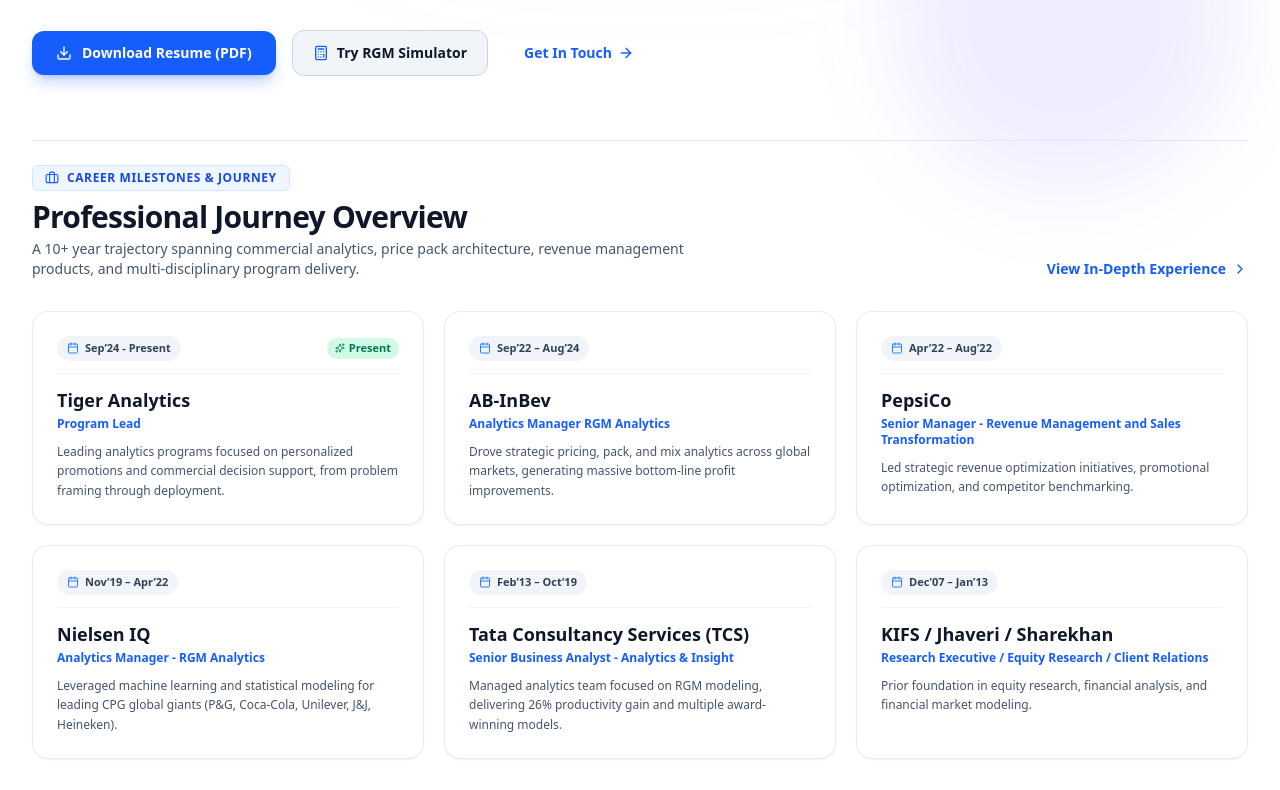
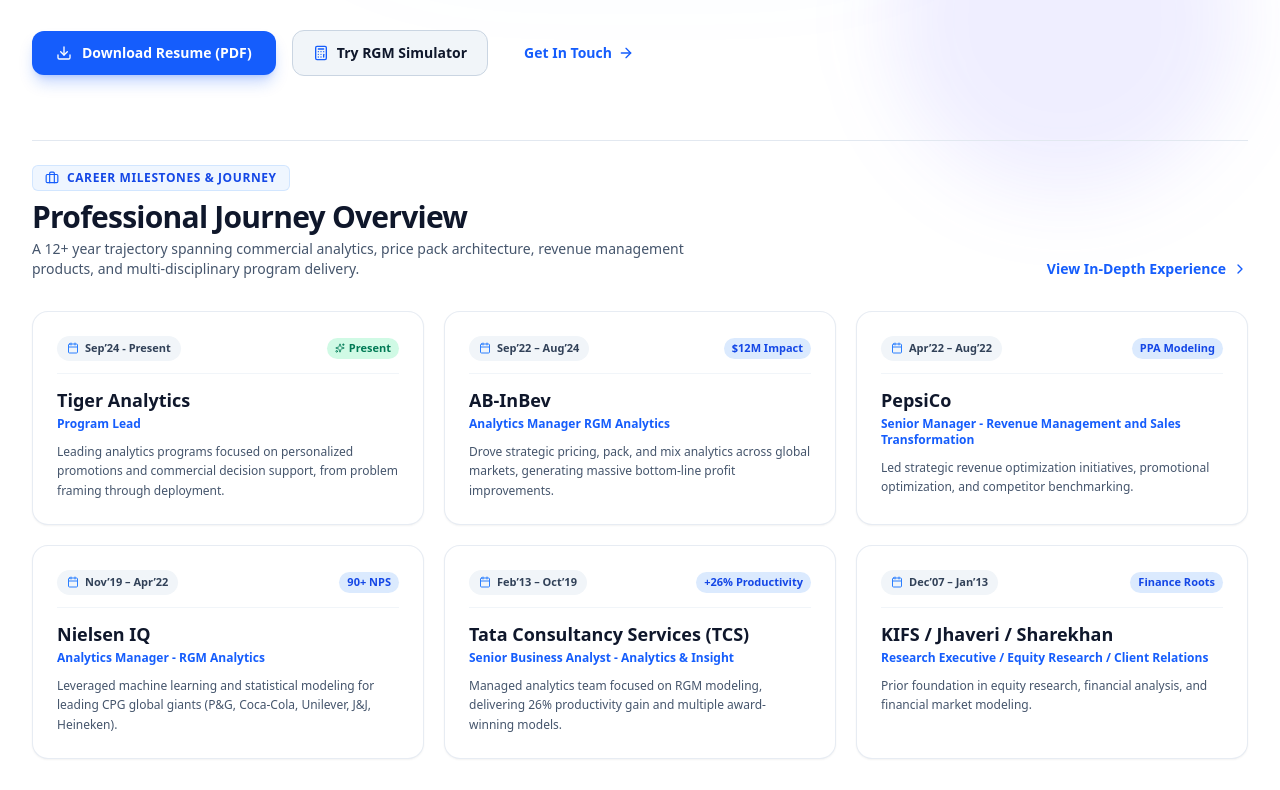
Before and after one commit to ketanyadav84/Personal_Portfolio, a React (Vite) app: page / in a window 1280 px wide. Shown: the part 661-1451 px from the top of the page. Built offline with nearby package versions, Linux system fonts and the light colour scheme.

Commit message:
feat: modularize career journey content
Extracted career journey section into a dedicated content file and implemented dynamic year calculation based on profile metrics for improved maintainability.

```diff
--- a/src/components/ExperienceTimeline.tsx
+++ b/src/components/ExperienceTimeline.tsx
@@ -1,10 +1,11 @@
 import React, { useState } from 'react';
-import { WORK_HISTORY, EDUCATION } from '../data/resumeData';
+import { WORK_HISTORY, EDUCATION, PERSONAL_INFO } from '../data/resumeData';
 import { Building2, Calendar, GraduationCap, Award, ChevronDown, ChevronUp, CheckCircle, Search } from 'lucide-react';
 
 export const ExperienceTimeline: React.FC = () => {
   const [filterTerm, setFilterTerm] = useState('');
   const [expandedId, setExpandedId] = useState<string | null>('ab-inbev'); // Expanded by default
+  const yearsMetric = PERSONAL_INFO.metrics?.find((m) => m.label.toLowerCase().includes('year'))?.value || '12+';
 
   const filteredHistory = WORK_HISTORY.filter(
     (item) =>
@@ -26,7 +27,7 @@
               Professional Experience
             </h2>
             <p className="text-slate-600 dark:text-slate-400 text-sm mt-2 max-w-xl">
-              10+ years driving revenue management, commercial decision engines, pricing elasticities, and program delivery across FMCG and QSR leaders.
+              {yearsMetric} years driving revenue management, commercial decision engines, pricing elasticities, and program delivery across FMCG and QSR leaders.
             </p>
           </div>
 
--- a/src/components/Hero.tsx
+++ b/src/components/Hero.tsx
@@ -1,5 +1,5 @@
 import React from 'react';
-import { PERSONAL_INFO, WORK_HISTORY } from '../data/resumeData';
+import { PERSONAL_INFO, CAREER_JOURNEY } from '../data/resumeData';
 import { ArrowRight, Download, Mail, Linkedin, Award, TrendingUp, Calculator, Briefcase, ChevronRight, Sparkles, Calendar } from 'lucide-react';
 
 interface HeroProps {
@@ -8,6 +8,8 @@
 }
 
 export const Hero: React.FC<HeroProps> = ({ onOpenResumeModal, onNavigateTab }) => {
+  const yearsMetric = PERSONAL_INFO.metrics?.find((m) => m.label.toLowerCase().includes('year'))?.value || '12+';
+
   return (
     <section id="about" className="relative pt-28 pb-20 md:pt-36 md:pb-24 overflow-hidden">
       {/* Subtle Background Accent Glows */}
@@ -112,13 +114,13 @@
             <div>
               <div className="inline-flex items-center gap-2 px-3 py-1 rounded-md bg-blue-50 dark:bg-blue-950/60 text-blue-700 dark:text-blue-300 text-xs font-bold uppercase tracking-wider mb-2 border border-blue-200/60 dark:border-blue-800/60">
                 <Briefcase className="w-3.5 h-3.5 text-blue-600 dark:text-blue-400" />
-                <span>Career Milestones & Journey</span>
+                <span>{CAREER_JOURNEY.badge}</span>
               </div>
               <h2 className="text-2xl sm:text-3xl font-extrabold text-slate-900 dark:text-white tracking-tight">
-                Professional Journey Overview
+                {CAREER_JOURNEY.title}
               </h2>
               <p className="text-sm text-slate-600 dark:text-slate-400 mt-1 max-w-2xl">
-                A 10+ year trajectory spanning commercial analytics, price pack architecture, revenue management products, and multi-disciplinary program delivery.
+                {CAREER_JOURNEY.subtitle}
               </p>
             </div>
 
@@ -128,7 +130,7 @@
                 id="hero-view-full-experience-btn"
                 className="inline-flex items-center gap-1.5 text-xs sm:text-sm font-semibold text-blue-600 dark:text-blue-400 hover:text-blue-700 dark:hover:text-blue-300 transition-colors whitespace-nowrap cursor-pointer"
               >
-                <span>View In-Depth Experience</span>
+                <span>{CAREER_JOURNEY.viewMoreButtonText || "View In-Depth Experience"}</span>
                 <ChevronRight className="w-4 h-4" />
               </button>
             )}
@@ -136,22 +138,27 @@
 
           {/* Timeline Grid */}
           <div className="grid grid-cols-1 md:grid-cols-2 lg:grid-cols-3 gap-5">
-            {WORK_HISTORY.map((exp, index) => (
+            {CAREER_JOURNEY.milestones.map((exp) => (
               <div
                 key={exp.id}
                 id={`career-overview-card-${exp.id}`}
                 className="relative rounded-2xl bg-white dark:bg-slate-900 border border-slate-200/80 dark:border-slate-800 p-5 sm:p-6 flex flex-col justify-between hover:border-blue-400/80 dark:hover:border-blue-600/80 transition-all shadow-xs hover:shadow-md group"
               >
-                {/* Top Row: Period & Company */}
+                {/* Top Row: Period & Highlight Badge */}
                 <div>
                   <div className="flex items-center justify-between gap-2 pb-3 mb-3 border-b border-slate-100 dark:border-slate-800">
                     <span className="text-[11px] font-bold px-2.5 py-1 rounded-full bg-slate-100 dark:bg-slate-800 text-slate-700 dark:text-slate-300 flex items-center gap-1.5">
                       <Calendar className="w-3 h-3 text-blue-500" />
                       {exp.period}
                     </span>
-                    {index === 0 && (
-                      <span className="text-[11px] font-bold px-2 py-0.5 rounded-full bg-emerald-100 dark:bg-emerald-950 text-emerald-700 dark:text-emerald-300 flex items-center gap-1">
-                        <Sparkles className="w-2.5 h-2.5" /> Present
+                    {(exp.isCurrent || exp.highlightBadge) && (
+                      <span className={`text-[11px] font-bold px-2 py-0.5 rounded-full flex items-center gap-1 ${
+                        exp.isCurrent
+                          ? 'bg-emerald-100 dark:bg-emerald-950 text-emerald-700 dark:text-emerald-300'
+                          : 'bg-blue-100 dark:bg-blue-950/80 text-blue-700 dark:text-blue-300'
+                      }`}>
+                        {exp.isCurrent && <Sparkles className="w-2.5 h-2.5" />}
+                        {exp.highlightBadge || (exp.isCurrent ? 'Present' : '')}
                       </span>
                     )}
                   </div>
--- /dev/null
+++ b/src/content/careerJourney.json
@@ -0,0 +1,62 @@
+{
+  "badge": "Career Milestones & Journey",
+  "title": "Professional Journey Overview",
+  "subtitle": "A 12+ year trajectory spanning commercial analytics, price pack architecture, revenue management products, and multi-disciplinary program delivery.",
+  "viewMoreButtonText": "View In-Depth Experience",
+  "milestones": [
+    {
+      "id": "tiger-analytics",
+      "company": "Tiger Analytics",
+      "role": "Program Lead",
+      "period": "Sep’24 - Present",
+      "isCurrent": true,
+      "highlightBadge": "Present",
+      "summary": "Leading analytics programs focused on personalized promotions and commercial decision support, from problem framing through deployment."
+    },
+    {
+      "id": "ab-inbev",
+      "company": "AB-InBev",
+      "role": "Analytics Manager RGM Analytics",
+      "period": "Sep’22 – Aug’24",
+      "isCurrent": false,
+      "highlightBadge": "$12M Impact",
+      "summary": "Drove strategic pricing, pack, and mix analytics across global markets, generating massive bottom-line profit improvements."
+    },
+    {
+      "id": "pepsico",
+      "company": "PepsiCo",
+      "role": "Senior Manager - Revenue Management and Sales Transformation",
+      "period": "Apr’22 – Aug’22",
+      "isCurrent": false,
+      "highlightBadge": "PPA Modeling",
+      "summary": "Led strategic revenue optimization initiatives, promotional optimization, and competitor benchmarking."
+    },
+    {
+      "id": "nielseniq",
+      "company": "Nielsen IQ",
+      "role": "Analytics Manager - RGM Analytics",
+      "period": "Nov’19 – Apr’22",
+      "isCurrent": false,
+      "highlightBadge": "90+ NPS",
+      "summary": "Leveraged machine learning and statistical modeling for leading CPG global giants (P&G, Coca-Cola, Unilever, J&J, Heineken)."
+    },
+    {
+      "id": "tcs",
+      "company": "Tata Consultancy Services (TCS)",
+      "role": "Senior Business Analyst - Analytics & Insight",
+      "period": "Feb’13 – Oct’19",
+      "isCurrent": false,
+      "highlightBadge": "+26% Productivity",
+      "summary": "Managed analytics team focused on RGM modeling, delivering 26% productivity gain and multiple award-winning models."
+    },
+    {
+      "id": "other-exp",
+      "company": "KIFS / Jhaveri / Sharekhan",
+      "role": "Research Executive / Equity Research / Client Relations",
+      "period": "Dec’07 – Jan’13",
+      "isCurrent": false,
+      "highlightBadge": "Finance Roots",
+      "summary": "Prior foundation in equity research, financial analysis, and financial market modeling."
+    }
+  ]
+}
--- a/src/data/resumeData.ts
+++ b/src/data/resumeData.ts
@@ -1,4 +1,4 @@
-import { WorkExperience, EducationItem, CapabilityCategory, PortfolioProject } from '../types';
+import { WorkExperience, EducationItem, CapabilityCategory, PortfolioProject, CareerJourneyContent } from '../types';
 
 // Content loaded directly from modular JSON content files in /src/content/
 import profileContent from '../content/profile.json';
@@ -6,9 +6,11 @@
 import capabilitiesContent from '../content/capabilities.json';
 import educationContent from '../content/education.json';
 import portfolioContent from '../content/portfolio.json';
+import careerJourneyContent from '../content/careerJourney.json';
 
 export const PERSONAL_INFO = profileContent;
 export const KEY_CAPABILITIES: CapabilityCategory[] = capabilitiesContent as CapabilityCategory[];
 export const WORK_HISTORY: WorkExperience[] = experiencesContent as WorkExperience[];
 export const EDUCATION: EducationItem[] = educationContent as EducationItem[];
 export const PORTFOLIO_PROJECTS: PortfolioProject[] = portfolioContent as PortfolioProject[];
+export const CAREER_JOURNEY: CareerJourneyContent = careerJourneyContent as CareerJourneyContent;
```
Also changed, not shown: src/types.ts (+18 -0 lines), 1 other file (tests, documents, lock files or other folders).
